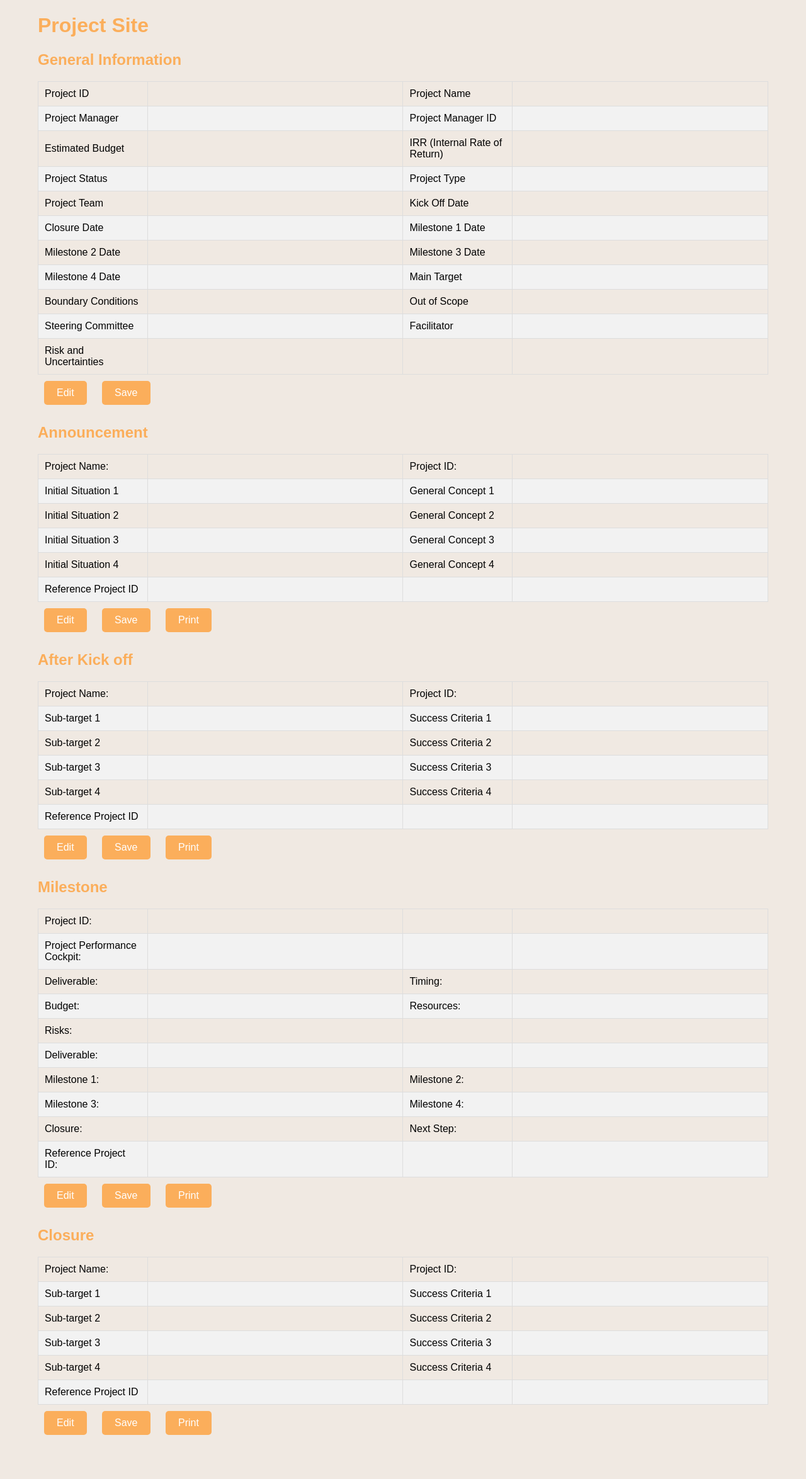
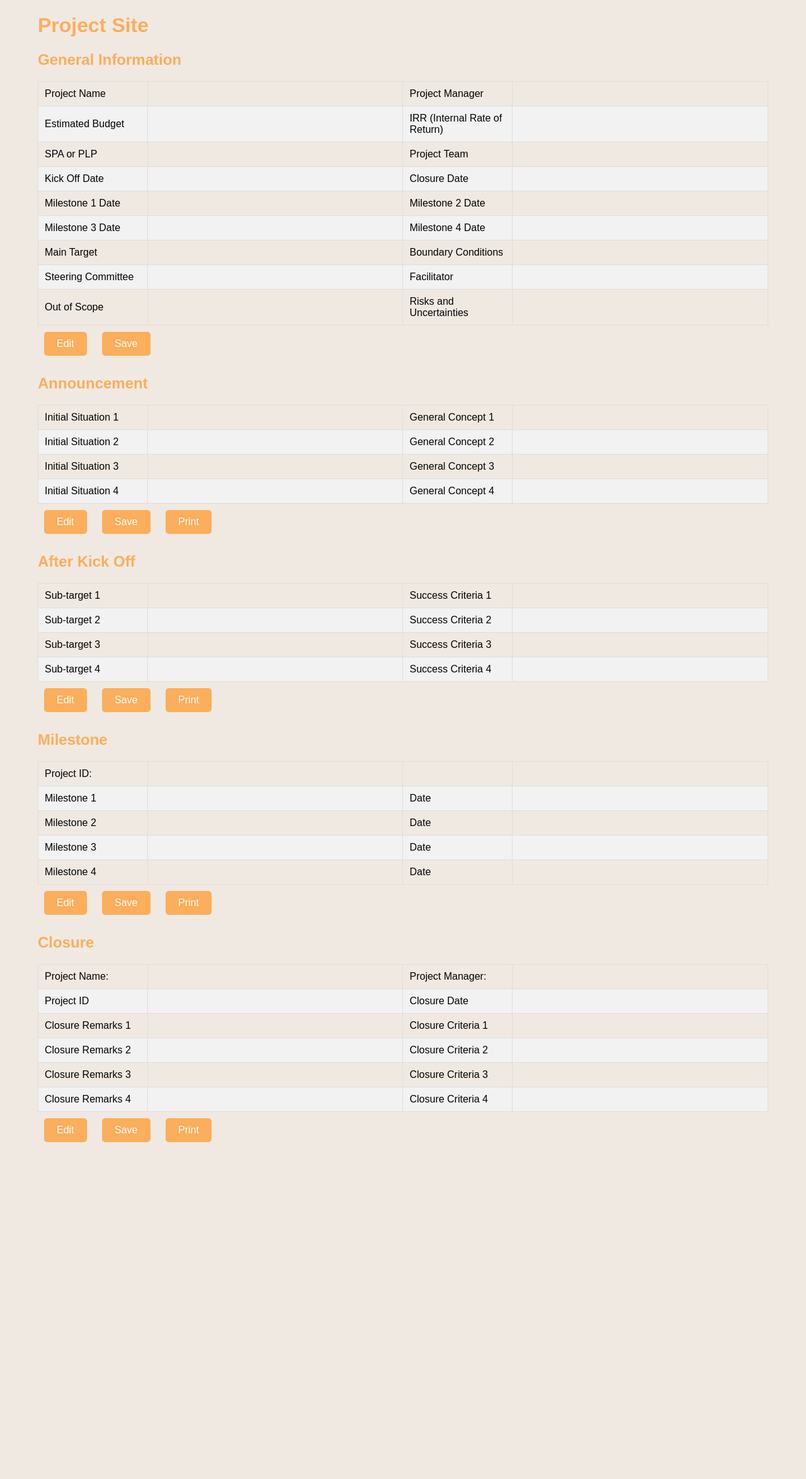
Before and after one commit to TJtryhard/newpmware, a Django app: page /project_site/ in a window 1280 px wide. Shown: the part 209-2558 px from the top of the page at 63% size. After the commit the page ends 2023 px from the top, so only its background shows below. Run offline with Django 4.2, Linux system fonts and the light colour scheme.

Commit message:
Commit: loginpage.html, project site.html, startproject.html.....
Commit: loginpage.html, project site.html, startproject.html.....

```diff
--- a/myapp/templates/login.html
+++ b/myapp/templates/login.html
@@ -76,10 +76,6 @@
                     <label for="username">Username:</label>
                     <input type="text" id="username" name="username" required>
                 </div>
-                <div class="login-input">
-                    <label for="password">Password:</label>
-                    <input type="password" id="password" name="password" required>
-                </div>
                 <button type="submit" class="login-button">Login</button>
             </form>
         </div>
--- a/myapp/templates/project_site.html
+++ b/myapp/templates/project_site.html
@@ -1,4 +1,3 @@
-
 <!DOCTYPE html>
 <html lang="en">
 <head>
@@ -6,9 +5,50 @@
     <meta name="viewport" content="width=device-width, initial-scale=1.0">
     <title>Project Site</title>
     <link rel="stylesheet" href="/static/css/project_site_style.css">
+
+    <script>
+        function enableEdit(sectionID) {
+            let section = document.getElementById(sectionID);
+            let cells = section.querySelectorAll('td:not(.non-editable)');
+            for (let cell of cells) {
+                let text = cell.innerText || cell.textContent;
+                cell.innerHTML = '<input type="text" value="' + text + '"/>';
+            }
+        }
+
+        function saveEdit(sectionID) {
+    let section = document.getElementById(sectionID);
+    let cells = section.querySelectorAll('td:not(.non-editable)');
+    for (let cell of cells) {
+        let input = cell.querySelector('input');
+        cell.innerHTML = input.value;
+
+        // 这部分是新增的，用于将数据保存到 localStorage
+        let cellKey = sectionID + "-" + cell.cellIndex + "-" + cell.parentElement.rowIndex;
+        localStorage.setItem(cellKey, input.value);
+    }
+}
+function loadDataFromLocalStorage() {
+    let sections = ['general-information', 'section-a', 'section-b', 'section-c', 'section-d'];
+    for (let sectionID of sections) {
+        let section = document.getElementById(sectionID);
+        let cells = section.querySelectorAll('td:not(.non-editable)');
+        for (let cell of cells) {
+            let cellKey = sectionID + "-" + cell.cellIndex + "-" + cell.parentElement.rowIndex;
+            let savedData = localStorage.getItem(cellKey);
+            if (savedData) {
+                cell.innerHTML = savedData;
+            }
+        }
+    }
+}
+
+    </script>
 </head>
 
 <body>
+    <body onload="loadDataFromLocalStorage()">
+
     <a href="http://127.0.0.1:8000/navigation/">
         <img id="logo-button" src="/static/images/Continental Logo.png" alt="Logo" />
     </a>
@@ -19,53 +59,49 @@
 <h2>General Information</h2>
 <div id="general-information">
     <table>
-            <tr><td>Project ID</td><td></td><td>Project Name</td><td></td></tr>
-            <tr><td>Project Manager</td><td></td><td>Project Manager ID</td><td></td></tr>
-            <tr><td>Estimated Budget</td><td></td><td>IRR (Internal Rate of Return)</td><td></td></tr>
-            <tr><td>Project Status</td><td></td><td>Project Type</td><td></td></tr>
-            <tr><td>Project Team</td><td></td><td>Kick Off Date</td><td></td></tr>
-            <tr><td>Closure Date</td><td></td><td>Milestone 1 Date</td><td></td></tr>
-            <tr><td>Milestone 2 Date</td><td></td><td>Milestone 3 Date</td><td></td></tr>
-            <tr><td>Milestone 4 Date</td><td></td><td>Main Target</td><td></td></tr>
-            <tr><td>Boundary Conditions</td><td></td><td>Out of Scope</td><td></td></tr>
-            <tr><td>Steering Committee</td><td></td><td>Facilitator</td><td></td></tr>
-            <tr><td>Risk and Uncertainties</td><td></td><td></td><td></td></tr>
+        <tr><td class="non-editable">Project Name</td><td></td><td class="non-editable">Project Manager</td><td></td></tr>
+        <tr><td class="non-editable">Estimated Budget</td><td></td><td class="non-editable">IRR (Internal Rate of Return)</td><td></td></tr>
+        <tr><td class="non-editable">SPA or PLP</td><td></td><td class="non-editable">Project Team</td><td></td></tr>
+        <tr><td class="non-editable">Kick Off Date</td><td></td><td class="non-editable">Closure Date</td><td></td></tr>
+        <tr><td class="non-editable">Milestone 1 Date</td><td></td><td class="non-editable">Milestone 2 Date</td><td></td></tr>
+        <tr><td class="non-editable">Milestone 3 Date</td><td></td><td class="non-editable">Milestone 4 Date</td><td></td></tr>
+        <tr><td class="non-editable">Main Target</td><td></td><td class="non-editable">Boundary Conditions</td><td></td></tr>
+        <tr><td class="non-editable">Steering Committee</td><td></td><td class="non-editable">Facilitator</td><td></td></tr>
+        <tr><td class="non-editable">Out of Scope</td><td></td><td class="non-editable">Risks and Uncertainties</td><td></td></tr>
     </table>
-        <button class="edit-button">Edit</button>
-        <button class="edit-button print-button">Save</button>
+
+    <button class="edit-button" onclick="enableEdit('general-information')">Edit</button>
+    <button class="edit-button print-button" onclick="saveEdit('general-information')">Save</button>
+
 </div>
 
 <!-- Announcement Section -->
 <h2>Announcement</h2>
 <div id="section-a">
     <table>
-            <tr><td>Project Name:</td><td></td><td>Project ID:</td><td></td></tr>
-            <tr><td>Initial Situation 1</td><td></td><td>General Concept 1</td><td></td></tr>
-            <tr><td>Initial Situation 2</td><td></td><td>General Concept 2</td><td></td></tr>
-            <tr><td>Initial Situation 3</td><td></td><td>General Concept 3</td><td></td></tr>
-            <tr><td>Initial Situation 4</td><td></td><td>General Concept 4</td><td></td></tr>
-            <tr><td>Reference Project ID</td><td></td><td></td><td></td></tr>
+        <tr><td class="non-editable">Initial Situation 1</td><td></td><td class="non-editable">General Concept 1</td><td></td></tr>
+        <tr><td class="non-editable">Initial Situation 2</td><td></td><td class="non-editable">General Concept 2</td><td></td></tr>
+        <tr><td class="non-editable">Initial Situation 3</td><td></td><td class="non-editable">General Concept 3</td><td></td></tr>
+        <tr><td class="non-editable">Initial Situation 4</td><td></td><td class="non-editable">General Concept 4</td><td></td></tr>
     </table>
-        <button class="edit-button">Edit</button>
-        <button class="edit-button print-button">Save</button>
+    <button class="edit-button" onclick="enableEdit('section-a')">Edit</button>
+    <button class="edit-button print-button" onclick="saveEdit('section-a')">Save</button>
     <a href="http://127.0.0.1:8000/previewannouncement/" target="_blank">
         <button class="edit-button print-button" type="button">Print</button>
     </a>
 </div>
 
 <!-- After Kickoff Section -->
-    <h2>After Kick off</h2>
+<h2>After Kick Off</h2>
 <div id="section-b">
     <table>
-            <tr><td>Project Name:</td><td></td><td>Project ID:</td><td></td></tr>
-            <tr><td>Sub-target 1</td><td></td><td>Success Criteria 1</td><td></td></tr>
-            <tr><td>Sub-target 2</td><td></td><td>Success Criteria 2</td><td></td></tr>
-            <tr><td>Sub-target 3</td><td></td><td>Success Criteria 3</td><td></td></tr>
-            <tr><td>Sub-target 4</td><td></td><td>Success Criteria 4</td><td></td></tr>
-            <tr><td>Reference Project ID</td><td></td><td></td><td></td></tr>
+        <tr><td class="non-editable">Sub-target 1</td><td></td><td class="non-editable">Success Criteria 1</td><td></td></tr>
+        <tr><td class="non-editable">Sub-target 2</td><td></td><td class="non-editable">Success Criteria 2</td><td></td></tr>
+        <tr><td class="non-editable">Sub-target 3</td><td></td><td class="non-editable">Success Criteria 3</td><td></td></tr>
+        <tr><td class="non-editable">Sub-target 4</td><td></td><td class="non-editable">Success Criteria 4</td><td></td></tr>
     </table>
-        <button class="edit-button">Edit</button>
-        <button class="edit-button print-button">Save</button>
+    <button class="edit-button" onclick="enableEdit('section-b')">Edit</button>
+    <button class="edit-button print-button" onclick="saveEdit('section-b')">Save</button>
     <a href="http://127.0.0.1:8000/kickoff_review/" target="_blank">
         <button class="edit-button print-button" type="button">Print</button>
     </a>
@@ -75,19 +111,14 @@
 <h2>Milestone</h2>
 <div id="section-c">
     <table>
-            <tr><td>Project ID:</td><td></td><td></td><td></td></tr>
-            <tr><td>Project Performance Cockpit:</td><td></td><td></td><td></td></tr>
-            <tr><td>Deliverable:</td><td></td><td>Timing:</td><td></td></tr>
-            <tr><td>Budget:</td><td></td><td>Resources:</td><td></td></tr>
-            <tr><td>Risks:</td><td></td><td></td><td></td></tr>
-            <tr><td>Deliverable:</td><td></td><td></td><td></td></tr>
-            <tr><td>Milestone 1:</td><td></td><td>Milestone 2:</td><td></td></tr>
-            <tr><td>Milestone 3:</td><td></td><td>Milestone 4:</td><td></td></tr>
-            <tr><td>Closure:</td><td></td><td>Next Step:</td><td></td></tr>
-            <tr><td>Reference Project ID:</td><td></td><td></td><td></td></tr>
+        <tr><td class="non-editable">Project ID:</td><td></td><td></td><td></td></tr>
+        <tr><td class="non-editable">Milestone 1</td><td></td><td class="non-editable">Date</td><td></td></tr>
+        <tr><td class="non-editable">Milestone 2</td><td></td><td class="non-editable">Date</td><td></td></tr>
+        <tr><td class="non-editable">Milestone 3</td><td></td><td class="non-editable">Date</td><td></td></tr>
+        <tr><td class="non-editable">Milestone 4</td><td></td><td class="non-editable">Date</td><td></td></tr>
     </table>
-        <button class="edit-button">Edit</button>
-        <button class="edit-button print-button">Save</button>
+    <button class="edit-button" onclick="enableEdit('section-c')">Edit</button>
+    <button class="edit-button print-button" onclick="saveEdit('section-c')">Save</button>
     <a href="http://127.0.0.1:8000/preview_milestone/" target="_blank">
         <button class="edit-button print-button" type="button">Print</button>
     </a>
@@ -97,21 +128,19 @@
 <h2>Closure</h2>
 <div id="section-d">
     <table>
-            <tr><td>Project Name:</td><td></td><td>Project ID:</td><td></td></tr>
-            <tr><td>Sub-target 1</td><td></td><td>Success Criteria 1</td><td></td></tr>
-            <tr><td>Sub-target 2</td><td></td><td>Success Criteria 2</td><td></td></tr>
-            <tr><td>Sub-target 3</td><td></td><td>Success Criteria 3</td><td></td></tr>
-            <tr><td>Sub-target 4</td><td></td><td>Success Criteria 4</td><td></td></tr>
-            <tr><td>Reference Project ID</td><td></td><td></td><td></td></tr>
+        <tr><td class="non-editable">Project Name:</td><td></td><td class="non-editable">Project Manager:</td><td></td></tr>
+        <tr><td class="non-editable">Project ID</td><td></td><td class="non-editable">Closure Date</td><td></td></tr>
+        <tr><td class="non-editable">Closure Remarks 1</td><td></td><td class="non-editable">Closure Criteria 1</td><td></td></tr>
+        <tr><td class="non-editable">Closure Remarks 2</td><td></td><td class="non-editable">Closure Criteria 2</td><td></td></tr>
+        <tr><td class="non-editable">Closure Remarks 3</td><td></td><td class="non-editable">Closure Criteria 3</td><td></td></tr>
+        <tr><td class="non-editable">Closure Remarks 4</td><td></td><td class="non-editable">Closure Criteria 4</td><td></td></tr>
+
     </table>
-        <button class="edit-button">Edit</button>
-        <button class="edit-button print-button">Save</button>
+    <button class="edit-button" onclick="enableEdit('section-d')">Edit</button>
+    <button class="edit-button print-button" onclick="saveEdit('section-d')">Save</button>
     <a href="http://127.0.0.1:8000/preview_closure/" target="_blank">
         <button class="edit-button print-button" type="button">Print</button>
     </a>
 </div>
-
-    <!-- 其他部分 -->
-
 </body>
 </html>
--- a/myapp/views.py
+++ b/myapp/views.py
@@ -35,43 +35,7 @@ def start_page(request):
 
 
 def navigation_page(request):
-
-    html = """
-    <!DOCTYPE html>
-    <html lang="en">
-    <head>
-        <meta charset="UTF-8">
-        <title>Navigation Page</title>
-        <link rel="stylesheet" href="/static/css/navigation_page_style.css"> <!-- Linking the external CSS file -->
-    </head>
-    <body>
-        <h1>Navigation Page</h1>
-        <a href="http://127.0.0.1:8000/start_new_project/"><button class="start-new-project-button">Start New Project</button></a>
-        <a href="http://127.0.0.1:8000/project_site/"><button>Project Site</button></a>
-        <h2>See Existing Project</h2>
-        <table>
-            <tr>
-                <th>No.</th>
-                <th>Project Name</th>
-                <th>Project Manager</th>
-                <th>Project ID</th>
-                <th>Status</th>
-            </tr>
-            <tr><td></td><td></td><td></td><td></td><td></td></tr>
-            <tr><td></td><td></td><td></td><td></td><td></td></tr>
-            <tr><td></td><td></td><td></td><td></td><td></td></tr>
-            <tr><td></td><td></td><td></td><td></td><td></td></tr>
-        </table>
-        <h3>Status Description:</h3>
-        <p><span class="status-color" style="background-color:orange;"></span> Project Completed.</p>
-        <p><span class="status-color" style="background-color:green;"></span> Progressing Satisfactorily.</p>
-        <p><span class="status-color" style="background-color:#FFFF66;"></span> Project Marginally at Risk.</p>
-        <p><span class="status-color" style="background-color:red;"></span> Project Significantly at Risk.</p>
-        <p><span class="status-color" style="background-color:black;"></span> Project Cancelled.</p>
-    </body>
-    </html>
-    """
-    return HttpResponse(html)
+    return render(request, 'navigation_page.html')
 
 
 ###################### Start New Project 用户创建新项目网页
@@ -79,20 +43,19 @@ def navigation_page(request):
 from django.http import HttpResponse
 
 from django.shortcuts import render
-
 def start_new_project(request):
     context = {
         "attributes_before_project_type": [
             "Project ID",
             "Project Name",
-            "Project Manager",  # 添加 "Project Manager" 回到这里
+            "Project Manager",
             "Estimated Budget",
             "IRR",
             "Project Status"
         ],
         "managers": ["Apple", "Banana", "Cherry", "Durian", "Elderberry", "Fig", "Grape"],
-        "facilitators": ["Jing", "Lisa", "Runkun Wang"],
-        "steering_committee": ["Jeff", "Yuan", "Yi", "Brian"],
+        "facilitators": ["Jing Yang", "Lisa Shi", "Runkun Wang"],
+        "steering_committee": ["Jeff Wang", "Yuan Zhou", "Yi Sun", "Brian Yang", "Li Yan", "Tony Huang", "Sam Guo", "Rowena Tao","Covey Wang", "Hairui Liu", "Bingyan Wang", "Abhishek Kumar"],
 
         "date_attributes": [
             "Kickoff Time",
@@ -113,7 +76,6 @@ def start_new_project(request):
     }
 
     return render(request, 'start_new_project.html', context)
-
 
 
 
```
Also changed, not shown: myapp/templates/navigation_page.html (added, +33 -0 lines), myapp/templates/start_new_project.html (+104 -37 lines). Lines whose indentation alone changed are shown as unchanged.
